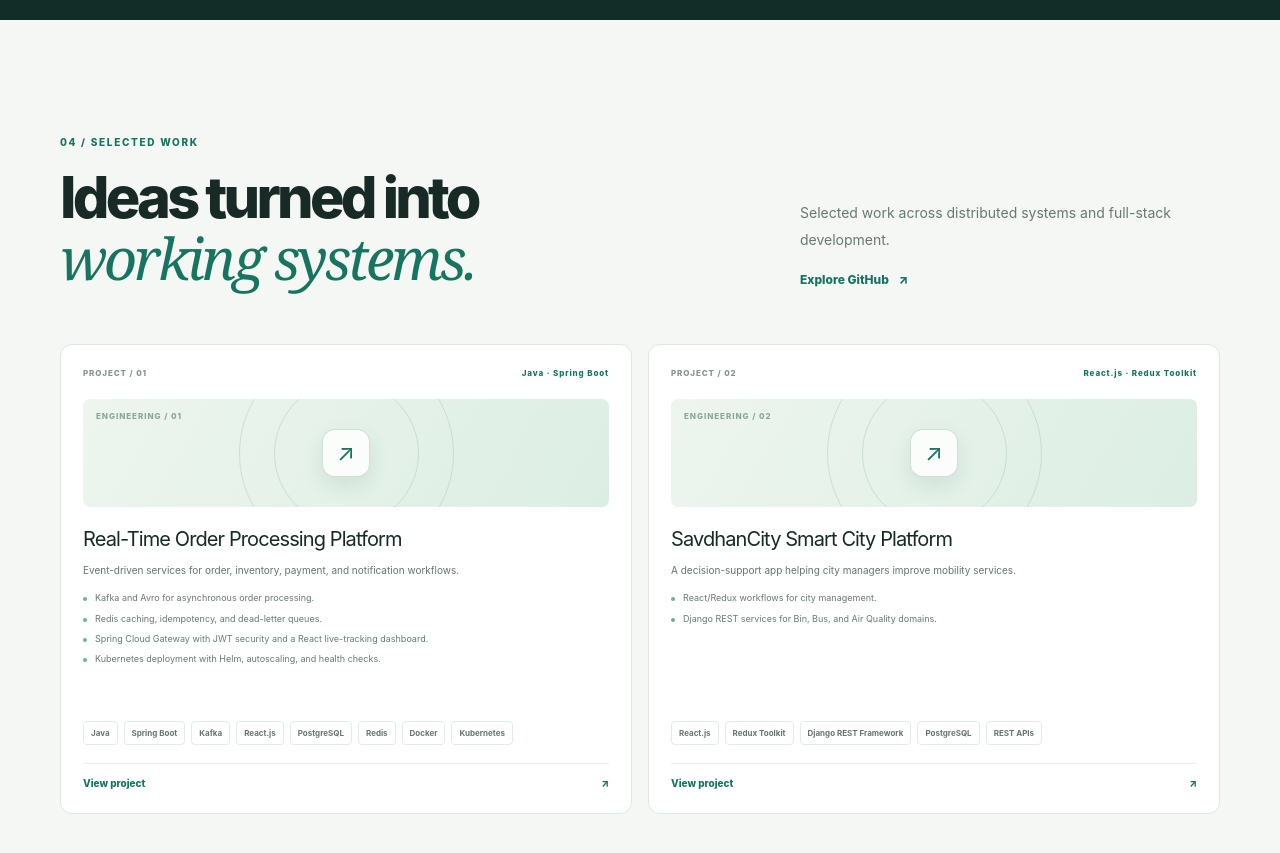
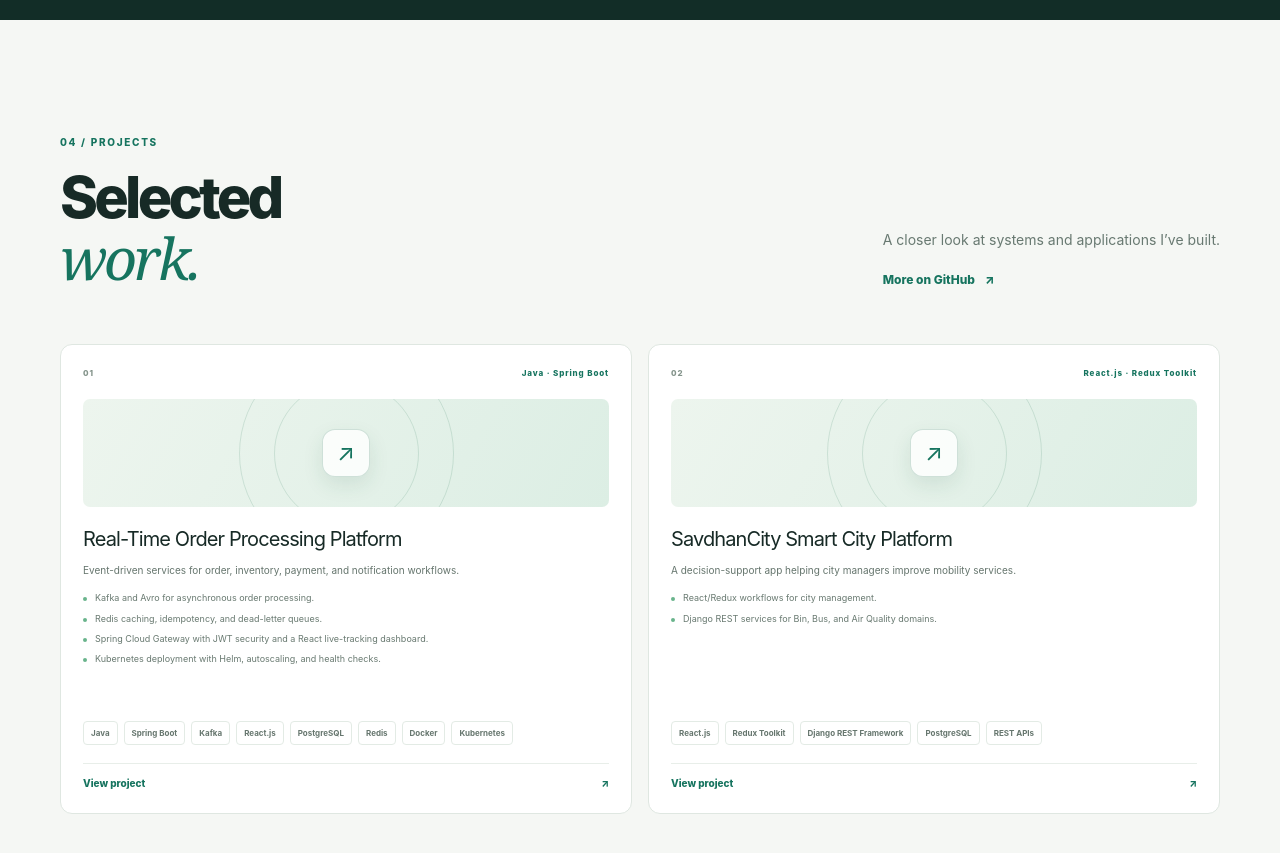
Before and after one commit to officio-indrajeet/officio-indrajeet.github.io, a React (Vite) app: page / in a window 1280 px wide. Shown: the part 4500-5353 px from the top of the page. Built offline with nearby package versions, Linux system fonts and the light colour scheme.

Commit message:
Refine Apple-inspired portfolio content

```diff
--- a/src/components/Projects.tsx
+++ b/src/components/Projects.tsx
@@ -5,14 +5,14 @@ export default function Projects() {
     <section id="projects" className="section section-soft">
       <div className="container">
         <div className="section-head section-head-split">
-          <div><span className="section-kicker">04 / Selected work</span><h2>Ideas turned into<br/><em>working systems.</em></h2></div>
-          <div className="section-side-copy"><p className="section-deck">Selected work across distributed systems and full-stack development.</p><a className="inline-link" href={userData.github} target="_blank" rel="noopener noreferrer">Explore GitHub <span>↗</span></a></div>
+          <div><span className="section-kicker">04 / Projects</span><h2>Selected<br/><em>work.</em></h2></div>
+          <div className="section-side-copy"><p className="section-deck">A closer look at systems and applications I’ve built.</p><a className="inline-link" href={userData.github} target="_blank" rel="noopener noreferrer">More on GitHub <span>↗</span></a></div>
         </div>
         <div className="project-grid">
           {userData.projects.map((project, index) => (
             <article className="project-card" key={project.name}>
-              <div className="project-card-head"><span>PROJECT / {String(index + 1).padStart(2, "0")}</span><span>{project.technologies.slice(0, 2).join(" · ")}</span></div>
-              <div className="project-visual" aria-hidden="true"><div className="visual-orbit orbit-one"></div><div className="visual-orbit orbit-two"></div><span>ENGINEERING / {String(index + 1).padStart(2, "0")}</span><i>↗</i></div>
+              <div className="project-card-head"><span>0{index + 1}</span><span>{project.technologies.slice(0, 2).join(" · ")}</span></div>
+              <div className="project-visual" aria-hidden="true"><div className="visual-orbit orbit-one"></div><div className="visual-orbit orbit-two"></div><i>↗</i></div>
               <h3>{project.name}</h3>
               <p>{project.description}</p>
               <ul className="project-highlights">{project.highlights.map((highlight) => <li key={highlight}>{highlight}</li>)}</ul>
```
